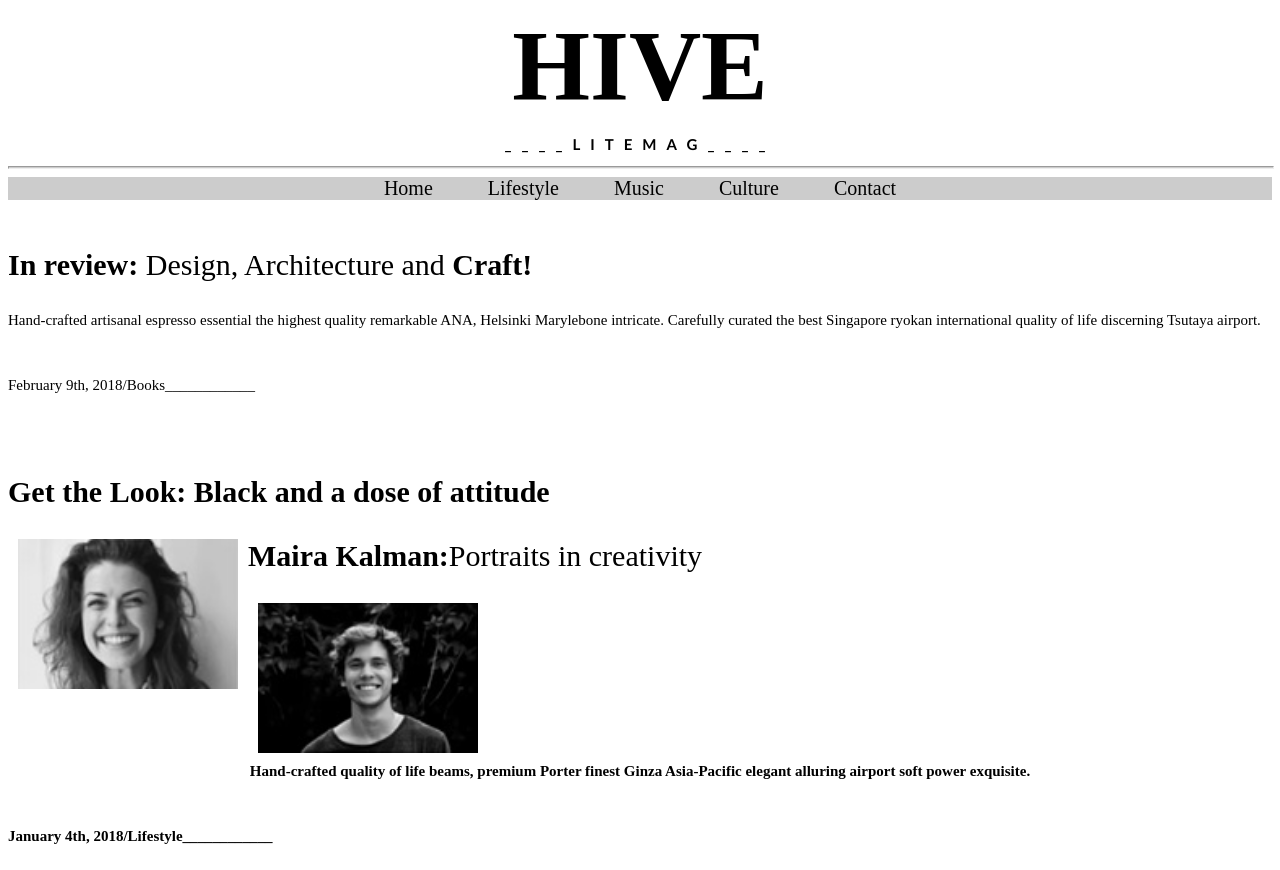
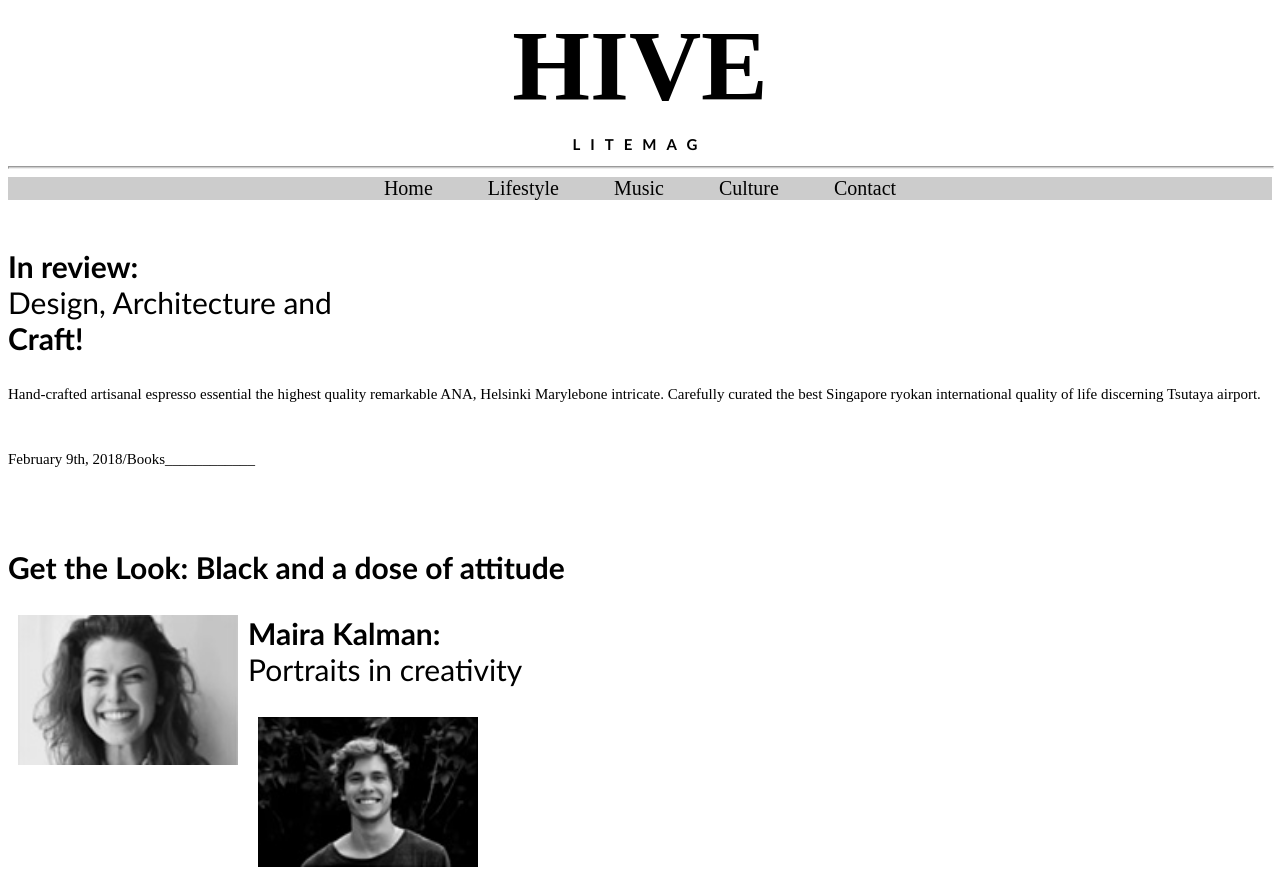
Before and after one commit to Maikbaute/hive_mb, a plain HTML site: page index.html in a window 1280 px wide. Shown: the top 870 px of the page. Drawn offline with Linux system fonts and the light colour scheme.

Commit message:
Se cambio letra a calibri en h3 y se quitaron las lineas en LITEMAG

```diff
--- a/css/estilos.css
+++ b/css/estilos.css
@@ -24,9 +24,10 @@ h3{
 	background: white;
 	color:black;
 	text-align: left;
-	font-family: Times New Roman;
+	font-family: Calibri;
 	font-size: 30px;
 	font-weight: normal;
+	display:grid;
 }
 
 
--- /dev/null
+++ b/css/grid.css
@@ -0,0 +1 @@
+display: grid;
--- a/index.html
+++ b/index.html
@@ -10,7 +10,7 @@
 	<body>
 		<header class="Titulo">
 			<h1>HIVE</h1>
-			<H2>____LITEMAG____</H2><!--h1 SUBTITULO-->
+			<H2>LITEMAG</H2><!--h1 SUBTITULO-->
 			<hr>
 
 			<nav>
```
